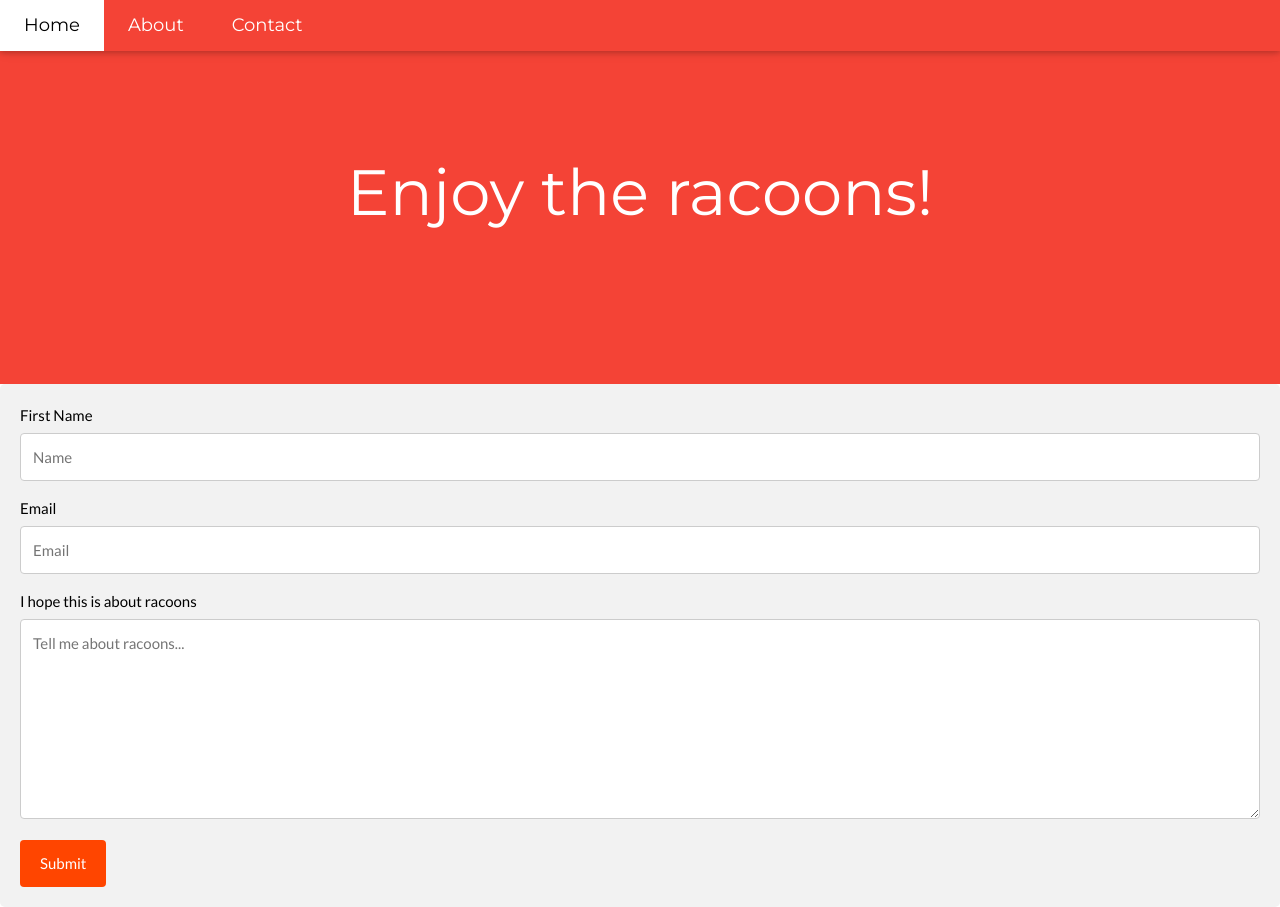
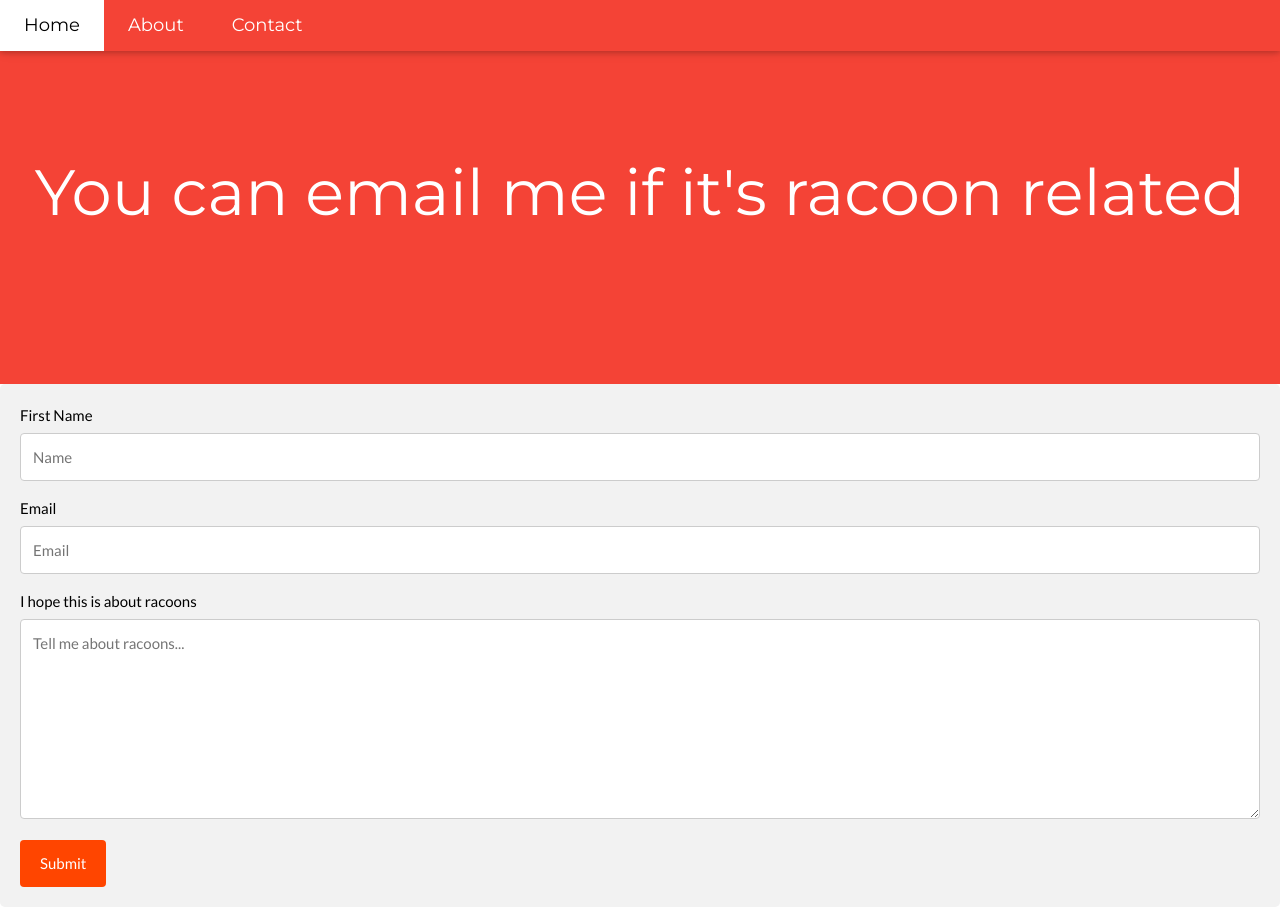
Before and after one commit to hollyjc/showmea, a Flask app: template templates/contact.html in a window 1280 px wide. Run offline with Flask 2, Linux system fonts and the light colour scheme; the template is opened without the code that fills it, so the values that code supplies are empty.

Commit message:
racoon related

```diff
--- a/templates/contact.html
+++ b/templates/contact.html
@@ -74,7 +74,7 @@ input[type=text], select, textarea {
 
 <!-- Header -->
 <header class="w3-container w3-red w3-center" style="padding:128px 16px">
-  <h1 class="w3-margin w3-jumbo">Enjoy the racoons!</h1>
+  <h1 class="w3-margin w3-jumbo">You can email me if it's racoon related</h1>
 </header>
 <div class="container">
     <form action="action_page.php">
```
Also changed, not shown: 2 other files.
